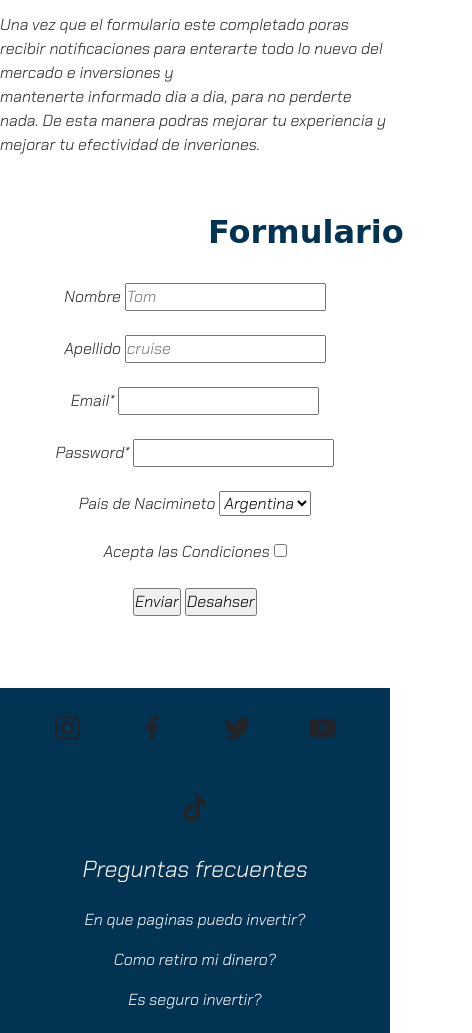
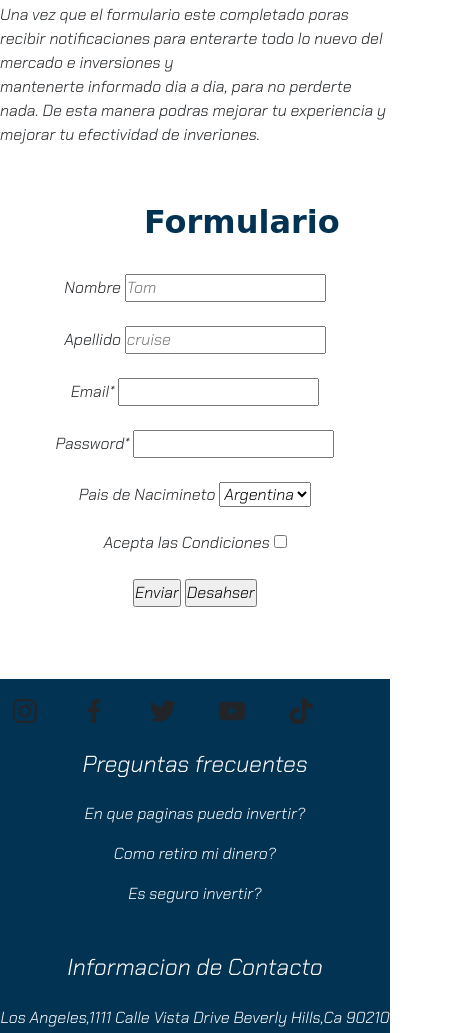
Before and after one commit to ivannavatta/pagina-acciones-, a plain HTML site: page pages/ingresar.html in a window 390 px wide. Shown: the part 464-1497 px from the top of the page, 472 px wide, since content can reach past the window. Drawn offline with nearby package versions, Linux system fonts and the light colour scheme; a web font is replaced by a local one.

Commit message:
centrar redes sociales y fomulario

```diff
--- a/css/styles.css
+++ b/css/styles.css
@@ -467,7 +467,9 @@ display: flex;
 
     }
     i{
-        padding: 1.5rem;
+        padding: 1rem;
+        position: relative;
+        right: 2rem;
     }
     .principio{
 
@@ -526,14 +528,16 @@ display: flex;
 
         position: relative;
         bottom: 12rem;
-        left: 3rem;
+        left: 1rem;
+        font-size: 3.5rem;
 
 
     }
     .formu{
 
         position: relative;
-        left: 8rem;
+        left: 9rem;
+        padding-left: 0%;
 
     }
 
```
